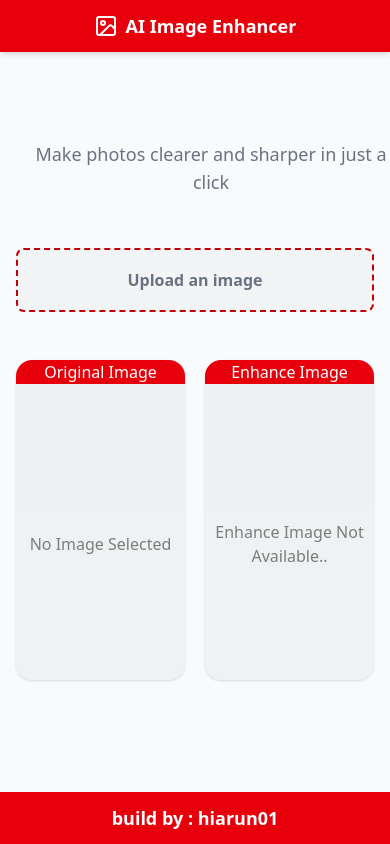
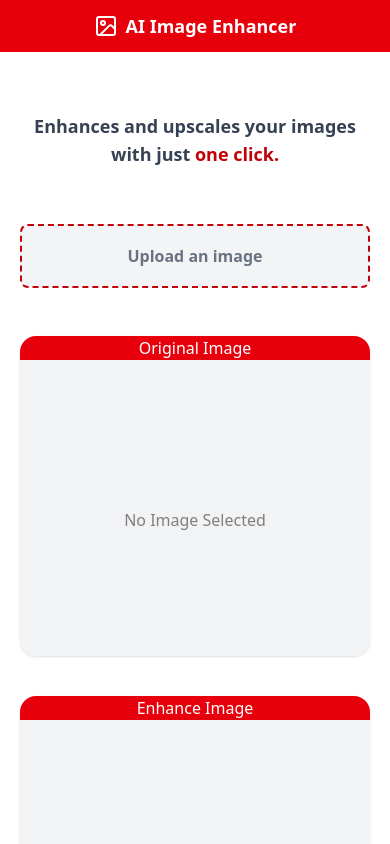
Before and after one commit to hiarun01/Clarify, a React (Vite) app: page / in a window 390 px wide. Shown: the top 844 px of the page. Built offline with nearby package versions, Linux system fonts and the light colour scheme.

Commit message:
try to make responsive

```diff
--- a/index.html
+++ b/index.html
@@ -5,7 +5,7 @@
     <link href="/src/styles.css" rel="stylesheet" />
     <link rel="icon" type="image/svg+xml" href="/vite.svg" />
     <meta name="viewport" content="width=device-width, initial-scale=1.0" />
-    <title>Vite + React</title>
+    <title>AI Image Enhancer</title>
   </head>
   <body>
     <div id="root"></div>
--- a/src/App.jsx
+++ b/src/App.jsx
@@ -11,13 +11,13 @@ function App() {
           <Image />
         </div>
         <div>
-          <span className="text-lg">AI Image Enhancer</span>
+          <span className="text-lg font-semibold">AI Image Enhancer</span>
         </div>
       </header>
       {/* Home */}
       <Home />
-      <footer className="bg-red-600 text-center text-white py-3 text-lg font-bold shadow-md">
-        build by : hiarun01
+      <footer className="bg-red-600 text-center text-white py-3 text-sm font-bold shadow-md">
+        @hiarun01
       </footer>
     </div>
   );
--- a/src/components/Home.jsx
+++ b/src/components/Home.jsx
@@ -23,17 +23,16 @@ const Home = () => {
   };
 
   return (
-    <div className=" gap-4 w-full m-auto flex flex-col items-center justify-center bg-gray-50 py-5 px-4 sm:px-6 lg:px-8 lg:py-5">
-      {/* Banner  */}
-      <div className="mx-auto w-screen max-w-screen-xl px-4 sm:px-6  lg:px-8">
+    <div className="bg-white lg:grid lg:h-screen lg:place-content-center">
+      <div className="mx-auto w-screen max-w-screen-xl px-4 py-5 sm:px-6 sm:py-5 lg:px-5 lg:py-5">
         <div className="mx-auto max-w-prose text-center">
-          <p className="mt-3 text-lg text-gray-500 sm:mt-4 sm:text-xl">
-            Make photos clearer and sharper in just a click
-          </p>
+          <h1 className="mt-10 text-lg font-bold text-pretty text-gray-700 sm:text-lg/relaxed px">
+            Enhances and upscales your images with just{" "}
+            <span className="font-extrabold text-red-700">one click.</span>
+          </h1>
         </div>
       </div>
-
-      <div className="flex flex-col items-center justify-center w-full max-w-2xl gap-4 sm:px-6 lg:px-8 lg:py-5 py-5">
+      <div className="flex flex-col items-center mx-auto justify-center w-full max-w-2xl gap-4 sm:px-6 lg:px-8 lg:py-5 py-5">
         <UploadImage uploadImageHandler={uploadImageHandler} />
         <ImagePreview upload={upload} loading={loading} enhance={enhance} />
       </div>
--- a/src/components/ImagePreview.jsx
+++ b/src/components/ImagePreview.jsx
@@ -3,8 +3,8 @@ import Loading from "./Loading";
 
 const ImagePreview = ({upload, loading, enhance}) => {
   return (
-    <div className="flex flex-col items-center justify-center h-fit gap-4 py-4 w-full max-w-3xl">
-      <div className="grid grid-cols-2 lg:grid-cols-2  gap-5 w-full h-fit max-w-3xl">
+    <div className=" flex items-center justify-center gap-4 py-4 w-full max-w-3xl">
+      <div className="grid grid-cols-1 gap-10 lg:grid-cols-2 lg:gap-8 h-fit w-full max-w-3xl px-5">
         {/* Original Image  */}
         <div className=" w-full shadow-sm  text-center h-80 rounded-2xl overflow-hidden relative">
           <p className="bg-red-600 text-white">Original Image</p>
--- a/src/components/UploadImage.jsx
+++ b/src/components/UploadImage.jsx
@@ -9,7 +9,7 @@ const UploadImage = ({uploadImageHandler}) => {
   };
 
   return (
-    <div className="flex flex-col items-center justify-center h-fit gap-4 py-4 w-full max-w-3xl">
+    <div className="flex flex-col items-center justify-center h-fit gap-4 py-4 w-full max-w-3xl px-5">
       <label
         htmlFor="file"
         className="flex flex-col items-center justify-center w-full  border-red-700 h-16 border-2 border-dashed rounded-lg cursor-pointer bg-gray-100 hover:bg-gray-200"
```
